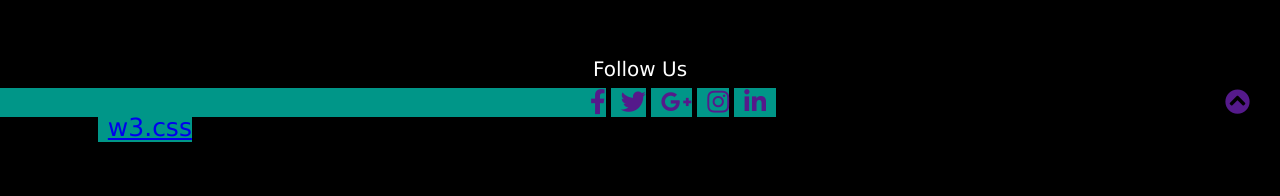
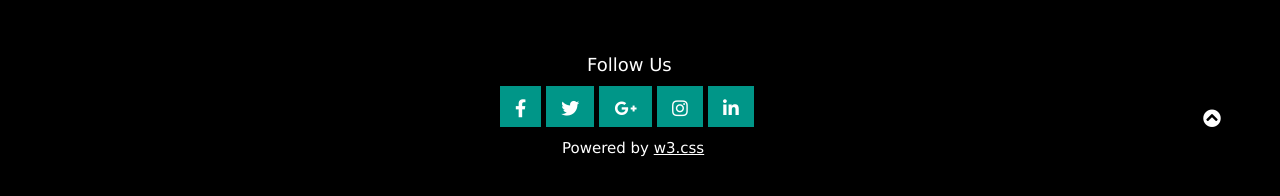
Before and after one commit to KZTahat/CssPractice, a plain HTML site: page index.html in a window 1280 px wide. Shown: the part 3876-4072 px from the top of the page. Drawn offline with Linux system fonts and the light colour scheme.

Commit message:
finishing footer

```diff
--- a/css/style.css
+++ b/css/style.css
@@ -87,9 +87,10 @@ ul li a:hover{background-color: white;color: black;}
 .pricingdivs p{font-size: 20px;text-align: center;padding-top: 25px;padding-bottom: 10px;}
 #permonth{padding-bottom: 15px;padding-top: 5px; color: rgb(156, 152, 152);}
 .pricingdivs .two{width: 100%;height: 80px;background-color: #f0f0f0 ;text-align: center;}
-.pricingdivs .two button{font-size: 15px;margin-top: 30px;border-radius: 3px;
-    text-decoration: none;color: white;background-color: #009688;padding: 8px 15px 0px 15px;
+.pricingdivs .two button{font-size: 15px;margin-top: 20px;border-radius: 3px;
+    text-decoration: none;color: white;background-color: #009688;width: 125px;height: 45px;
     border: hidden;}
+.two i{margin-right: 7px;}
 .pricingdivs:hover{box-shadow: rgba(0, 0, 0, 0.35) 0px 5px 15px;}
 .pricingdivs .two button:hover{background-color: gray;color: black;}
 
@@ -121,8 +122,16 @@ ul li a:hover{background-color: white;color: black;}
 
 /* .......................... THE FOOTER .............................. */
 footer{width: 100%;height: 250px;background-color: black;margin-top: -2px;}
-footer h2{color: white;text-align: center;padding: 60px 0px 10px 0px;font-size: 20px;}
-footer a{font-size: 25px;padding-left: 10px;background-color: #009688;}
-#firstFooterIcon{margin-left: 580px;}
-#lastFootericon{float: right;margin-right: 30px;}
-/* footer a:first-child{margin: 500px;color: white;} */
+#footerDiv{width: 60%;margin-left: 500px;}
+#footerDiv h2{color: white;padding: 57px 0px 20px 87px;font-size: 18px;}
+.footerIcons{font-size: 25px;padding: 6px 15px;background-color: #009688;}
+.footerIcons:hover{background-color: gray;color: black;}
+#footerDiv i{font-size: 18px;color: white;}
+#lastFootericon{float: right;margin-right: 30px;width: 50px;height: 50px;padding: 15px 15px;}
+#lastFootericon:hover{background-color: gray;}
+#goToTop{color: white;float: right;background-color: #009688;padding: 10px 10px;
+    margin-right: 10px;display: none;}
+#lastFootericon:hover #goToTop{display: block;}
+#lastIcon{font-size: 40px;}
+#footerDiv p{color: white;font-size: 15px;margin: 22px 0px 0px 62px;}
+#w3Link{color: white;}
--- a/index.html
+++ b/index.html
@@ -205,14 +205,17 @@
 
     <!-- ............................. The FOOTER ............................. -->
     <footer>
-        <h2>Follow Us</h2>
-        <a href=""><i class="fab fa-facebook-f" id="firstFooterIcon"></i></a>
-        <a href=""><i class="fab fa-twitter"></i></a>
-        <a href=""><i class="fab fa-google-plus-g"></i></a>
-        <a href=""><i class="fab fa-instagram"></i></a>
-        <a href=""><i class="fab fa-linkedin-in"></i></a>
-        <a href=""><i class="fas fa-chevron-circle-up" id="lastFootericon"></i></a>
-        <p>Powered by <a href="https://www.w3schools.com/">w3.css</a></p>
+        <div id="footerDiv">
+            <h2>Follow Us</h2>
+            <a href="" class="footerIcons"><i class="fab fa-facebook-f" id="firstFooterIcon"></i></a>
+            <a href="" class="footerIcons"><i class="fab fa-twitter" ></i></a>
+            <a href="" class="footerIcons"><i class="fab fa-google-plus-g"></i></a>
+            <a href="" class="footerIcons"><i class="fab fa-instagram"></i></a>
+            <a href="" class="footerIcons"><i class="fab fa-linkedin-in"></i></a>
+            <a href=""  id="lastFootericon"><i class="fas fa-chevron-circle-up"></i></a>
+            <span id="goToTop">Go To Top</span>
+            <p>Powered by <a href="https://www.w3schools.com/w3css/default.asp" id="w3Link">w3.css</a></p>
+        </div>
     </footer>
 
     <!--................ Script Link ...............-->
```
